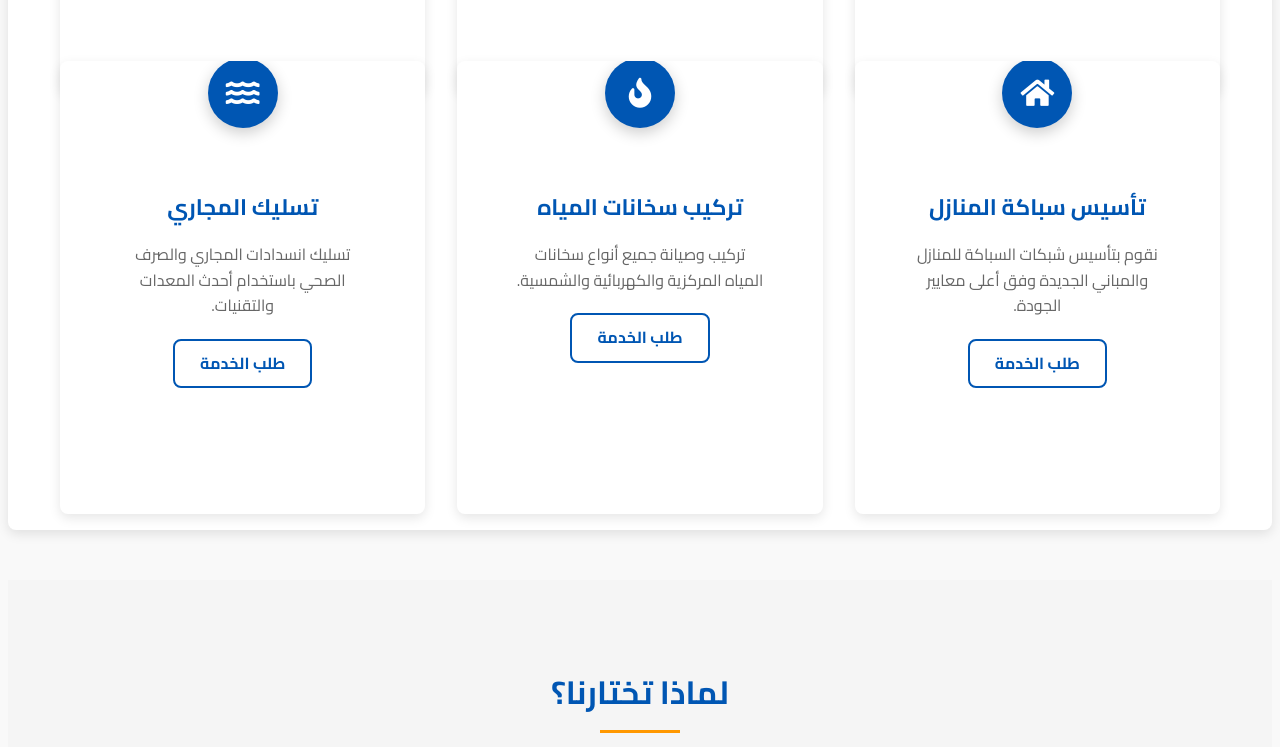
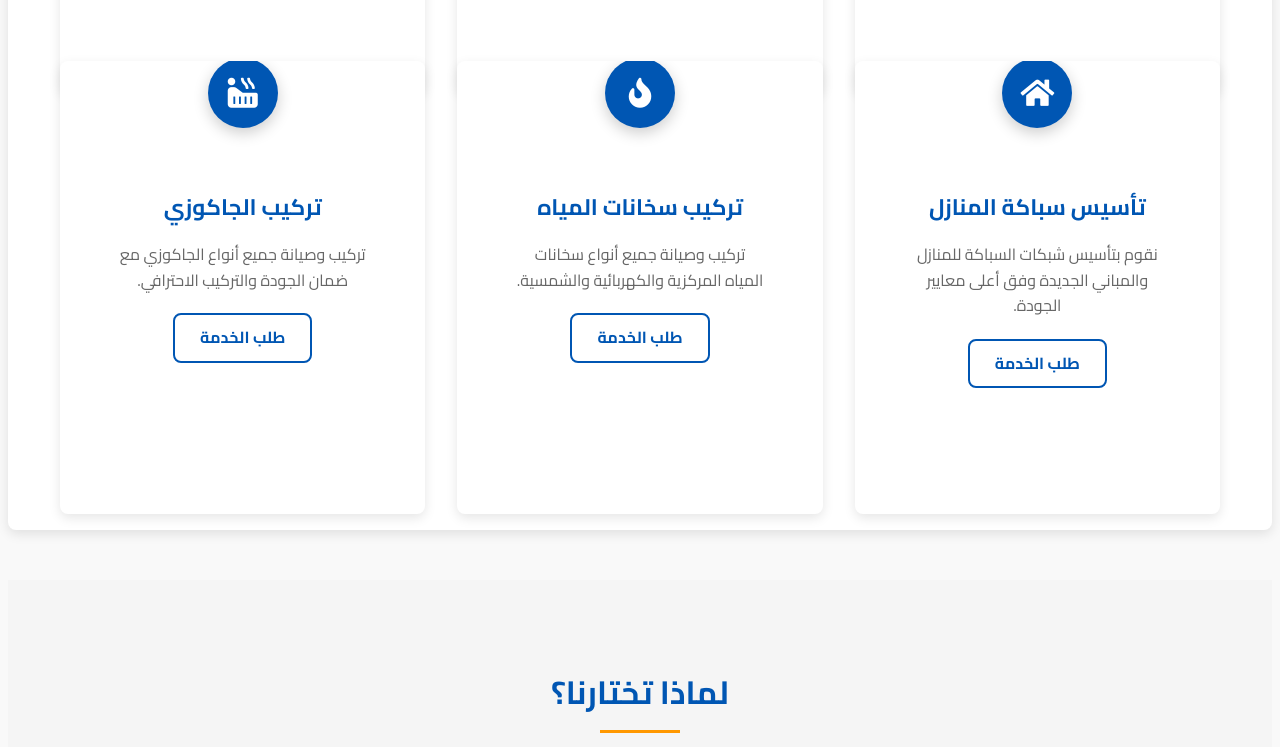
Before and after one commit to Mohamed0sman/sabaak, a plain HTML site: page index.html in a window 1280 px wide. Shown: the part 1193-1940 px from the top of the page. Drawn offline with Linux system fonts and the light colour scheme.

Commit message:
git add . git commit -m "update" git push origin main

```diff
--- a/index.html
+++ b/index.html
@@ -140,11 +140,11 @@
                 </div>
                 <div class="service-card animate-on-scroll">
                     <div class="service-icon">
-                        <i class="fas fa-water"></i>
+                        <i class="fas fa-hot-tub"></i>
                     </div>
                     <div class="service-content">
-                        <h3 class="service-title">تسليك المجاري</h3>
-                        <p class="service-description">تسليك انسدادات المجاري والصرف الصحي باستخدام أحدث المعدات والتقنيات.</p>
+                        <h3 class="service-title">تركيب الجاكوزي</h3>
+                        <p class="service-description">تركيب وصيانة جميع أنواع الجاكوزي مع ضمان الجودة والتركيب الاحترافي.</p>
                         <a href="#contact" class="btn btn-outline">طلب الخدمة</a>
                     </div>
                 </div>
@@ -333,7 +333,6 @@
                         <li><a href="#">تركيب وصيانة الحمامات</a></li>
                         <li><a href="#">تأسيس سباكة المنازل</a></li>
                         <li><a href="#">تركيب سخانات المياه</a></li>
-                        <li><a href="#">تسليك المجاري</a></li>
                     </ul>
                 </div>
 
```
